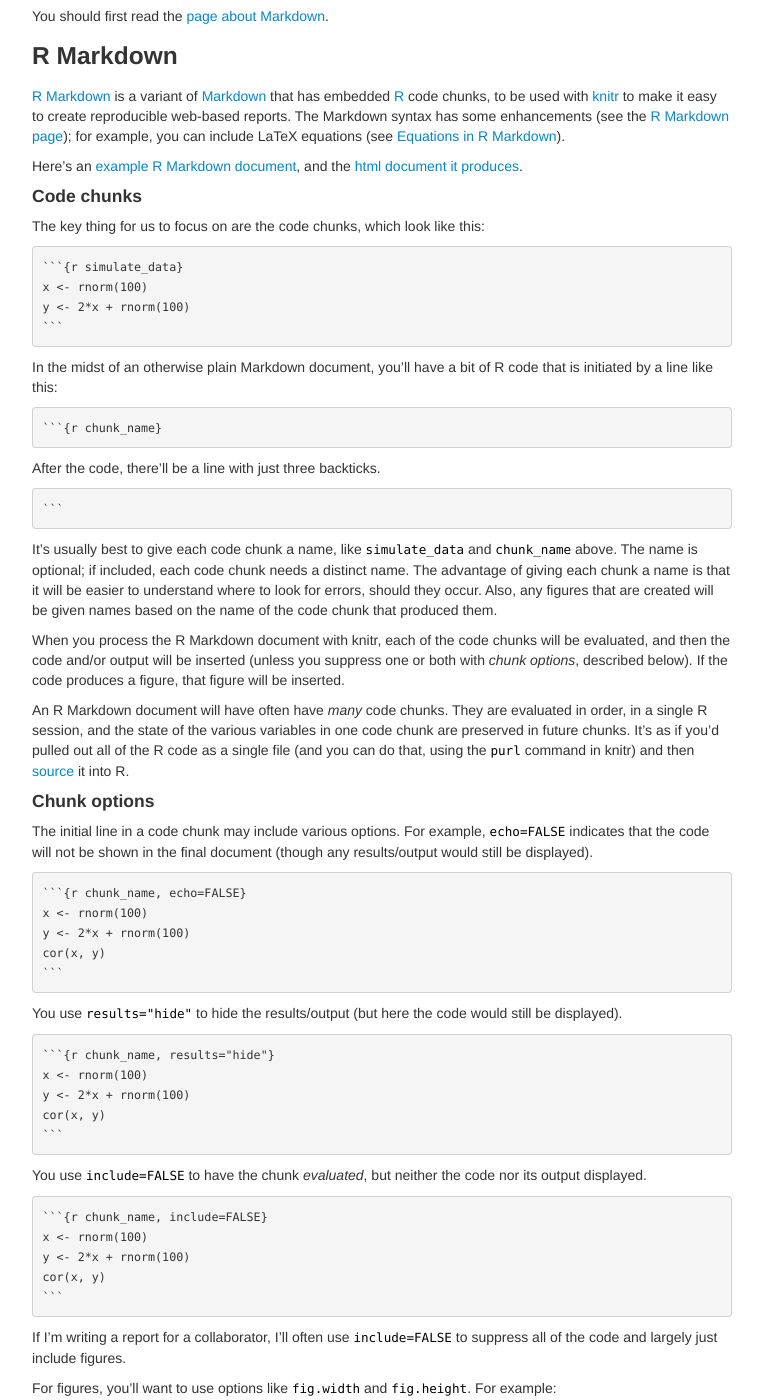
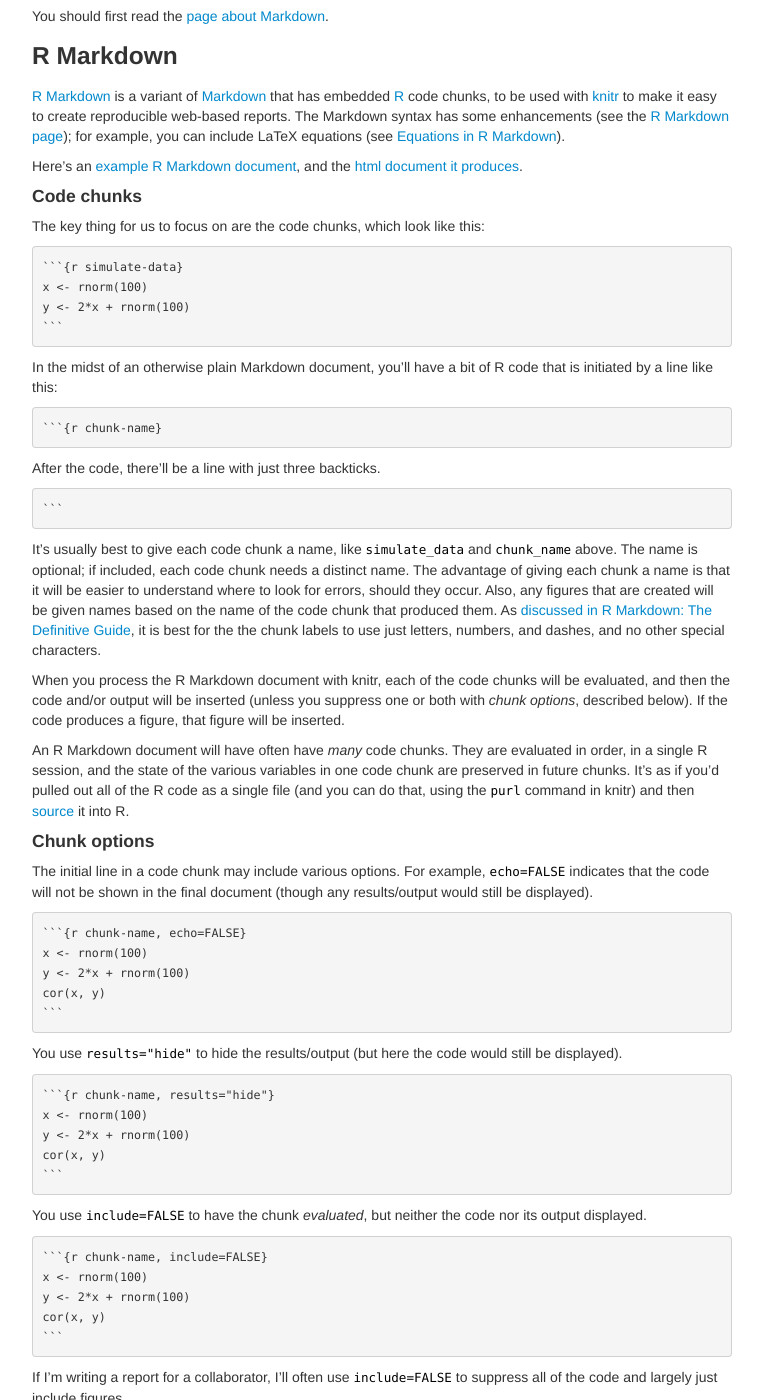
Before and after one commit to kbroman/knitr_knutshell, a Jekyll site: the page built from pages/Rmarkdown.md, in a window 1280 px wide and 1400 px high, scrolled down 196 px. Shown: the whole window, without its empty margins (258-1021 px from the left). Built offline with Jekyll 4.4.1, drawn with Linux system fonts in a browser that asks for light colours; some of the changed text lies outside the part shown.

Commit message:
underscores to dashes in Rmarkdown.md

````diff
--- a/pages/Rmarkdown.md
+++ b/pages/Rmarkdown.md
@@ -30,7 +30,7 @@
 
 The key thing for us to focus on are the code chunks, which look like this:
 
-    ```{r simulate_data}
+    ```{r simulate-data}
     x <- rnorm(100)
     y <- 2*x + rnorm(100)
     ```
@@ -38,7 +38,7 @@
 In the midst of an otherwise plain Markdown document, you'll have a
 bit of R code that is initiated by a line like this:
 
-    ```{r chunk_name}
+    ```{r chunk-name}
 
 After the code, there'll be a line with just three backticks.
 
@@ -49,7 +49,11 @@
 chunk needs a distinct name. The advantage of giving each chunk a name
 is that it will be easier to understand where to look for errors,
 should they occur. Also, any figures that are created will be given
-names based on the name of the code chunk that produced them.
+names based on the name of the code chunk that produced them. As
+[discussed in R Markdown: The Definitive
+Guide](https://bookdown.org/yihui/rmarkdown/r-code.html), it is best
+for the the chunk labels to use just letters, numbers, and dashes, and
+no other special characters.
 
 When you process the R Markdown document with knitr, each of the code
 chunks will be evaluated, and then the code and/or output will be
@@ -72,7 +76,7 @@
 example, `echo=FALSE` indicates that the code will not be shown in the
 final document (though any results/output would still be displayed).
 
-    ```{r chunk_name, echo=FALSE}
+    ```{r chunk-name, echo=FALSE}
     x <- rnorm(100)
     y <- 2*x + rnorm(100)
     cor(x, y)
@@ -81,7 +85,7 @@
 You use `results="hide"` to hide the results/output (but here the code
 would still be displayed).
 
-    ```{r chunk_name, results="hide"}
+    ```{r chunk-name, results="hide"}
     x <- rnorm(100)
     y <- 2*x + rnorm(100)
     cor(x, y)
@@ -90,7 +94,7 @@
 You use `include=FALSE` to have the chunk _evaluated_, but neither the
 code nor its output displayed.
 
-    ```{r chunk_name, include=FALSE}
+    ```{r chunk-name, include=FALSE}
     x <- rnorm(100)
     y <- 2*x + rnorm(100)
     cor(x, y)
@@ -130,7 +134,7 @@
 
 I'd set such options by having an initial code chunk like this:
 
-    ```{r global_options, include=FALSE}
+    ```{r global-options, include=FALSE}
     knitr::opts_chunk$set(fig.width=12, fig.height=8, fig.path='Figs/',
                           echo=FALSE, warning=FALSE, message=FALSE)
     ```
@@ -150,7 +154,7 @@
 behavior, for example, to have a different figure height, you'd
 specify a different option within that chunk. For example:
 
-    ```{r a_taller_figure, fig.height=32}
+    ```{r a-taller-figure, fig.height=32}
     par(mfrow=c(8,2))
     for(i in 1:16)
       plot(x[,i], y[,i])
@@ -179,7 +183,7 @@
 [package options](https://yihui.name/knitr/options#package_options),
 set with something like:
 
-    ```{r package_options, include=FALSE}
+    ```{r package-options, include=FALSE}
     knitr::opts_knit$set(progress = TRUE, verbose = TRUE)
     ```
 
@@ -277,7 +281,7 @@
 
 At the start of my R Markdown document, I'd include:
 
-    ```{r load_packages, include=FALSE}
+    ```{r load-packages, include=FALSE}
     library(broman)
     ```
 
````
